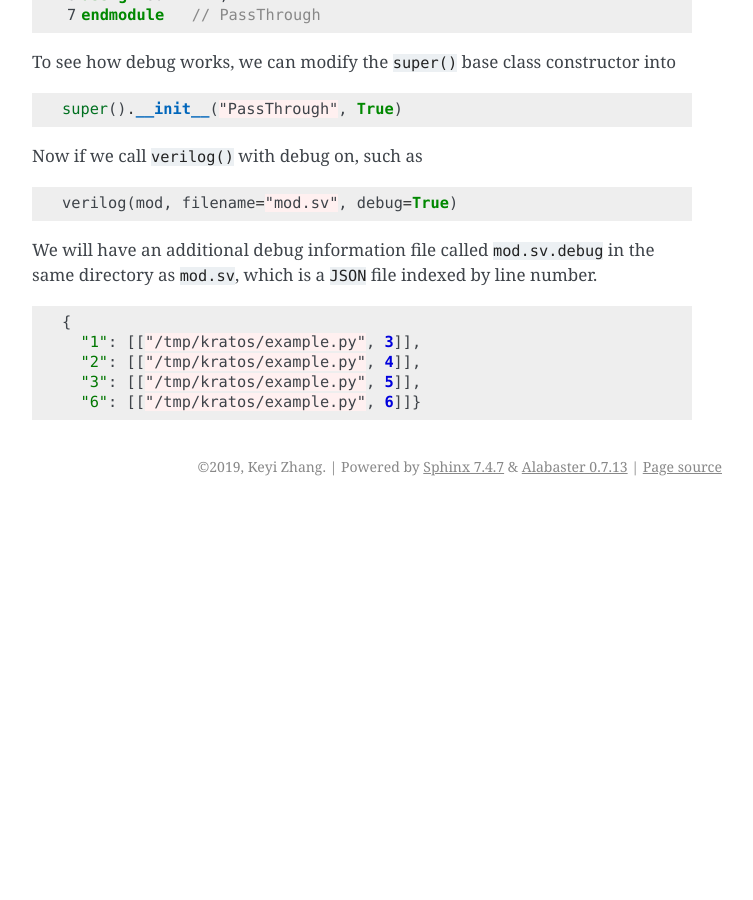
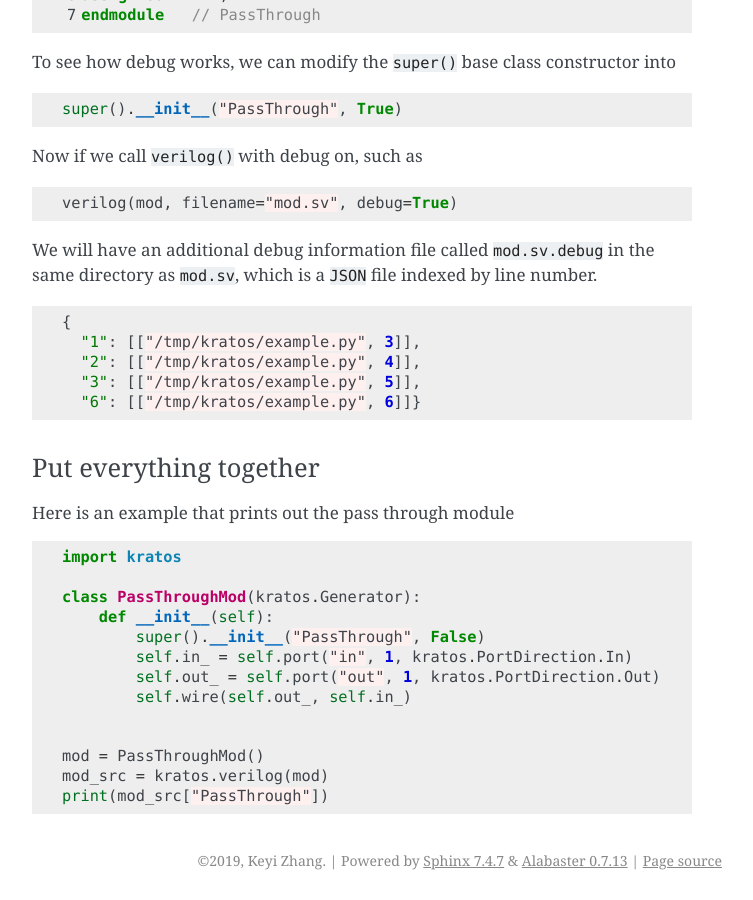
Before and after one commit to Kuree/kratos, a Sphinx documentation site: the page built from docs/basics.rst, in a window 1280 px wide and 900 px high, scrolled down 1932 px. Shown: the whole window, without its empty margins (388-1141 px from the left). Built offline with Sphinx 7.4.7, drawn with Linux system fonts in a browser that asks for light colours; before the commit the page ends 2438 px from its top, so only the background shows below that; some of the changed text lies outside the part shown.

```diff
--- a/docs/basics.rst
+++ b/docs/basics.rst
@@ -127,3 +127,24 @@
       "2": [["/tmp/kratos/example.py", 4]],
       "3": [["/tmp/kratos/example.py", 5]],
       "6": [["/tmp/kratos/example.py", 6]]}
+
+Put everything together
+-----------------------
+
+Here is an example that prints out the pass through module
+
+.. code-block:: Python
+
+    import kratos
+
+    class PassThroughMod(kratos.Generator):
+        def __init__(self):
+            super().__init__("PassThrough", False)
+            self.in_ = self.port("in", 1, kratos.PortDirection.In)
+            self.out_ = self.port("out", 1, kratos.PortDirection.Out)
+            self.wire(self.out_, self.in_)
+
+
+    mod = PassThroughMod()
+    mod_src = kratos.verilog(mod)
+    print(mod_src["PassThrough"])
```
